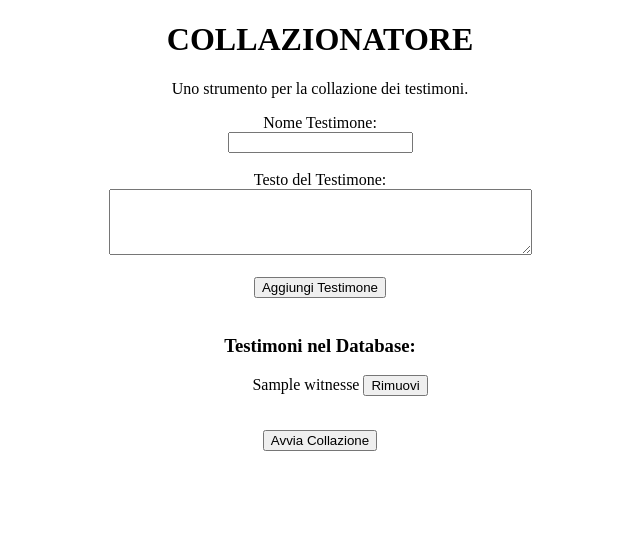
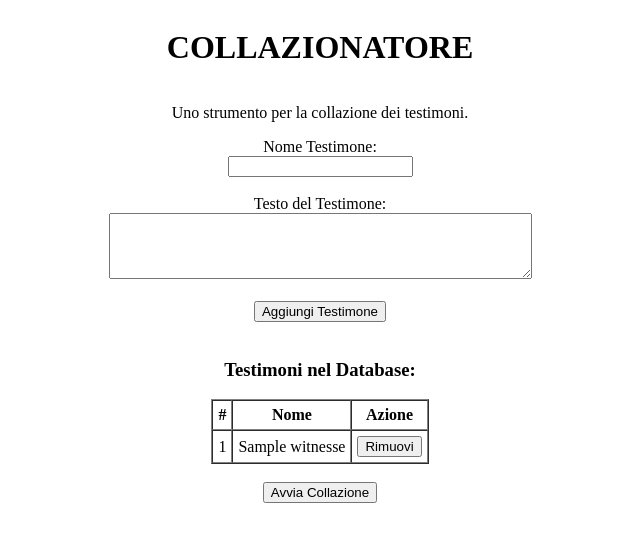
Before and after one commit to fpinnahub/CollAction, a FastAPI app: page / in a window 1280 px wide. Shown: the top 542 px of the page, without its empty margins (320-960 px from the left). Run offline with FastAPI, Linux system fonts and the light colour scheme; tables that the repository leaves empty hold one stand-in row (values such as "Sample post").

Commit message:
WebApp witnesses table slightly improved

```diff
--- a/app/templates/index.html
+++ b/app/templates/index.html
@@ -3,25 +3,52 @@
 <head>
     <meta charset="UTF-8">
     <meta name="viewport" content="width=device-width, initial-scale=1.0">
+    <style>
+        /* Centrare la tabella nella pagina */
+        #witnesses-table {
+            margin: 0 auto; /* Centro orizzontalmente */
+            text-align: center; /* Centrare il testo all'interno delle celle */
+        }
+        /* Centrare l'intero contenuto */
+        body {
+            display: flex;
+            flex-direction: column;
+            align-items: center;
+        }
+    </style>
     <title>COLLAZIONATORE</title>
     <script>
         async function fetchWitnesses() {
             const response = await fetch('/get_witnesses/');
             const witnesses = await response.json();
-            const witnessesList = document.getElementById('witnesses-list');
-            witnessesList.innerHTML = '';
-            witnesses.forEach(w => {
-                const listItem = document.createElement('li');
+            updateWitnessesList(witnesses);
+        };
 
-                console.log('witness', w);
+        function updateWitnessesList(witnesses) {
+            const tableBody = document.querySelector('#witnesses-table tbody');
+            tableBody.innerHTML = ''; // Pulisci il contenuto della tabella
 
-                listItem.innerHTML = `
-                    ${w.name}
-                    <button onclick="deleteWitness(${w.id})">Rimuovi</button>
-                `;
-                witnessesList.appendChild(listItem);
+            witnesses.forEach(witness => {
+                const row = document.createElement('tr');
+
+                const idCell = document.createElement('td');
+                idCell.textContent = witness.id;
+                row.appendChild(idCell);
+
+                const nameCell = document.createElement('td');
+                nameCell.textContent = witness.name;
+                row.appendChild(nameCell);
+
+                const actionCell = document.createElement('td');
+                const deleteButton = document.createElement('button');
+                deleteButton.textContent = 'Rimuovi';
+                deleteButton.onclick = () => deleteWitness(witness.id);
+                actionCell.appendChild(deleteButton);
+                row.appendChild(actionCell);
+
+                tableBody.appendChild(row);
             });
-        }
+        };
 
         async function deleteWitness(id) {
             const witObj = { witness_id: id };
@@ -61,9 +88,18 @@
 
     <!-- Lista dei testimoni nel database -->
     <h3 style="text-align: center;">Testimoni nel Database:</h3>
-    <ul id="witnesses-list" style="text-align: center; list-style-type: none;">
-        <!-- I testimoni saranno caricati qui tramite JavaScript -->
-    </ul>
+    <table id="witnesses-table" border="1" cellpadding="5" cellspacing="0">
+        <thead>
+            <tr>
+                <th>#</th>
+                <th>Nome</th>
+                <th>Azione</th>
+            </tr>
+        </thead>
+        <tbody>
+            <!-- Le righe della tabella saranno aggiunte dinamicamente con JavaScript -->
+        </tbody>
+    </table>
 
     <br>
 
```
